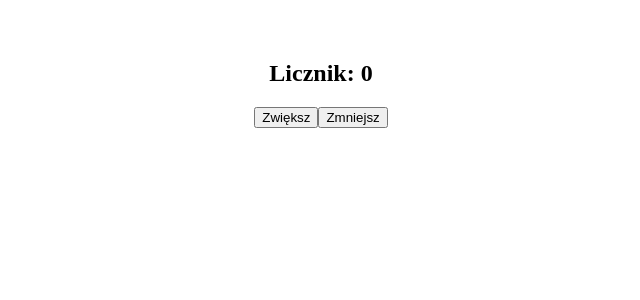
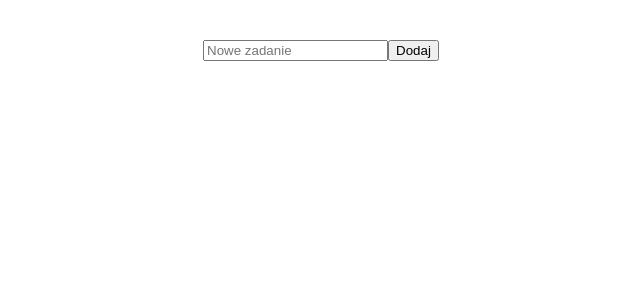
Before and after one commit to kacpi95/React-lesson, a React (Vite) app in the folder React-lesson/: page / in a window 1280 px wide. Shown: the top 300 px of the page, without its empty margins (319-959 px from the left). Built offline with nearby package versions, Linux system fonts and the light colour scheme.

Commit message:
Add task

```diff
--- a/React-lesson/src/main.jsx
+++ b/React-lesson/src/main.jsx
@@ -354,15 +354,45 @@ import App from './App.jsx';
 
 // c
 
-function Counter() {
-  const [count, setCount] = useState(0);
+// function Counter() {
+//   const [count, setCount] = useState(0);
+
+//   return (
+//     <div>
+//       <h2>Licznik: {count}</h2>
+//       <button onClick={() => setCount(count + 1)}>Zwiększ</button>
+//       <button onClick={() => setCount(count - 1)}>Zmniejsz</button>
+//     </div>
+//   );
+// }
+// createRoot(document.getElementById('root')).render(<Counter />);
+
+function TodoList() {
+  const [task, setTask] = useState('');
+  const [tasks, setTasks] = useState([]);
+
+  const addTask = () => {
+    if (task.trim()) {
+      setTasks([...tasks, task]);
+      setTask('');
+    }
+  };
 
   return (
     <div>
-      <h2>Licznik: {count}</h2>
-      <button onClick={() => setCount(count + 1)}>Zwiększ</button>
-      <button onClick={() => setCount(count - 1)}>Zmniejsz</button>
+      <input
+        value={task}
+        onChange={(e) => setTask(e.target.value)}
+        placeholder='Nowe zadanie'
+      />
+      <button onClick={addTask}>Dodaj</button>
+
+      <ul>
+        {tasks.map((t, i) => (
+          <li key={i}>{t}</li>
+        ))}
+      </ul>
     </div>
   );
 }
-createRoot(document.getElementById('root')).render(<Counter />);
+createRoot(document.getElementById('root')).render(<TodoList />);
```
